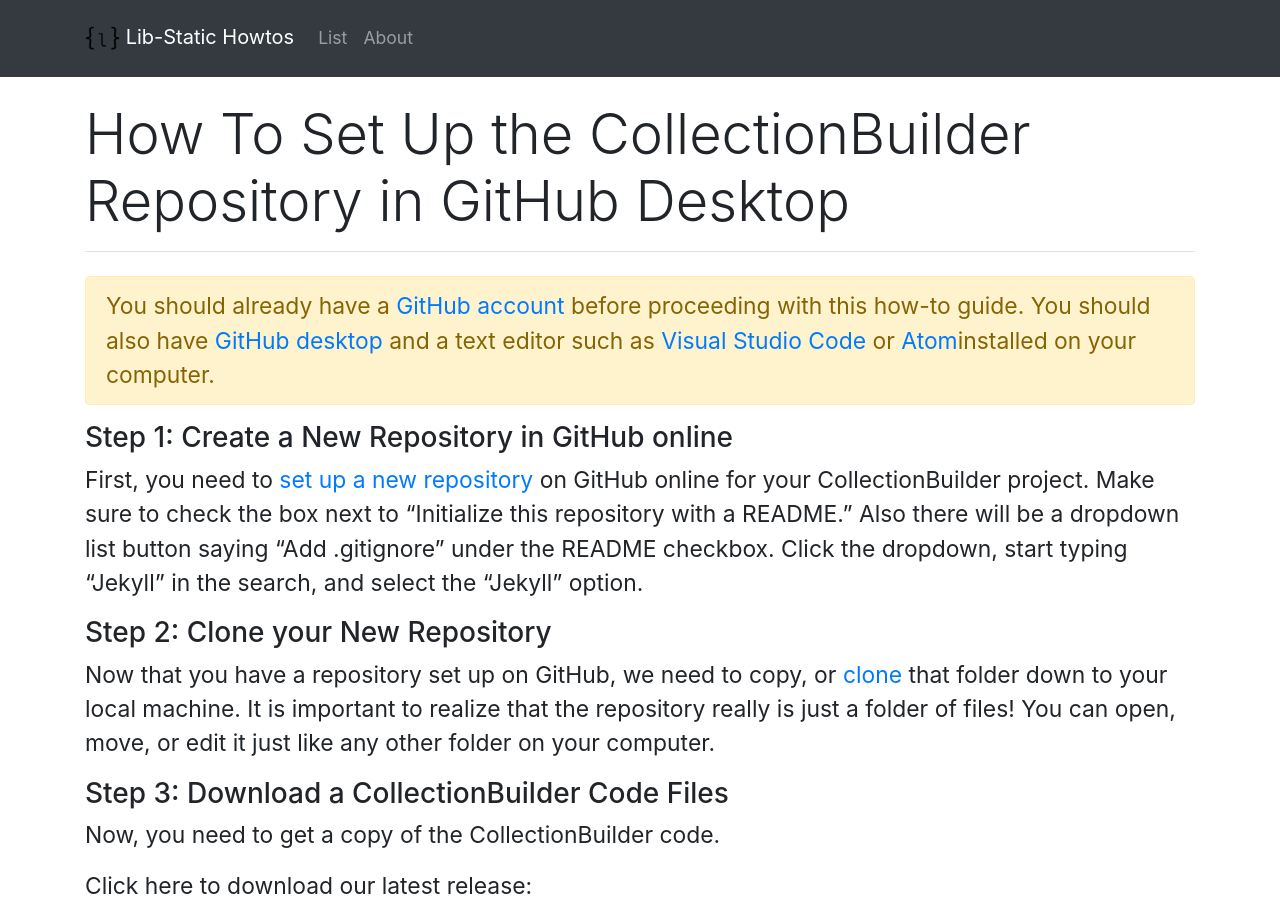
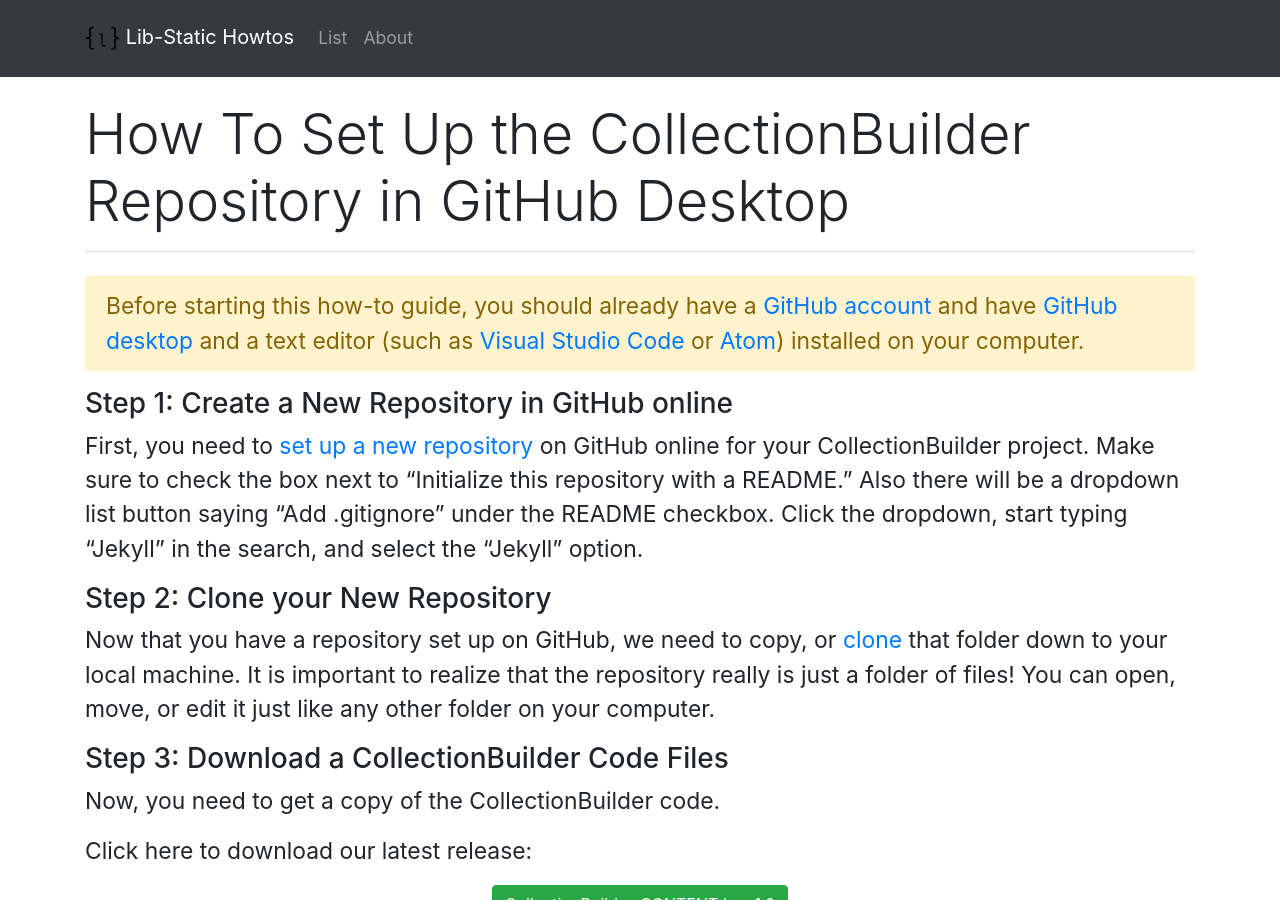
Before and after one commit to lib-static/howto, a Jekyll site: the page built from howtos/githubdesktoprepo.md, in a window 1280 px wide and 900 px high. Built offline with Jekyll 4.4.1, drawn with Linux system fonts in a browser that asks for light colours.

Commit message:
update first alert

```diff
--- a/howtos/githubdesktoprepo.md
+++ b/howtos/githubdesktoprepo.md
@@ -4,7 +4,7 @@ title: How To Set Up the CollectionBuilder Repository in GitHub Desktop
 ---
 
 {:.alert .alert-warning}
-You should already have a [GitHub account](setupgithubaccount.html){:target="_blank"} before proceeding with this how-to guide. You should also have [GitHub desktop](githubdesktop.html){:target="_blank"} and a text editor such as [Visual Studio Code](visualstudiocode.html){:target="_blank"} or [Atom](installatom.html){:target="_blank"}installed on your computer.
+Before starting this how-to guide, you should already have a [GitHub account](setupgithubaccount.html){:target="_blank"} and have [GitHub desktop](githubdesktop.html){:target="_blank"} and a text editor (such as [Visual Studio Code](visualstudiocode.html){:target="_blank"} or [Atom](installatom.html){:target="_blank"}) installed on your computer.
 
 
 ### Step 1: Create a New Repository in GitHub online
```
